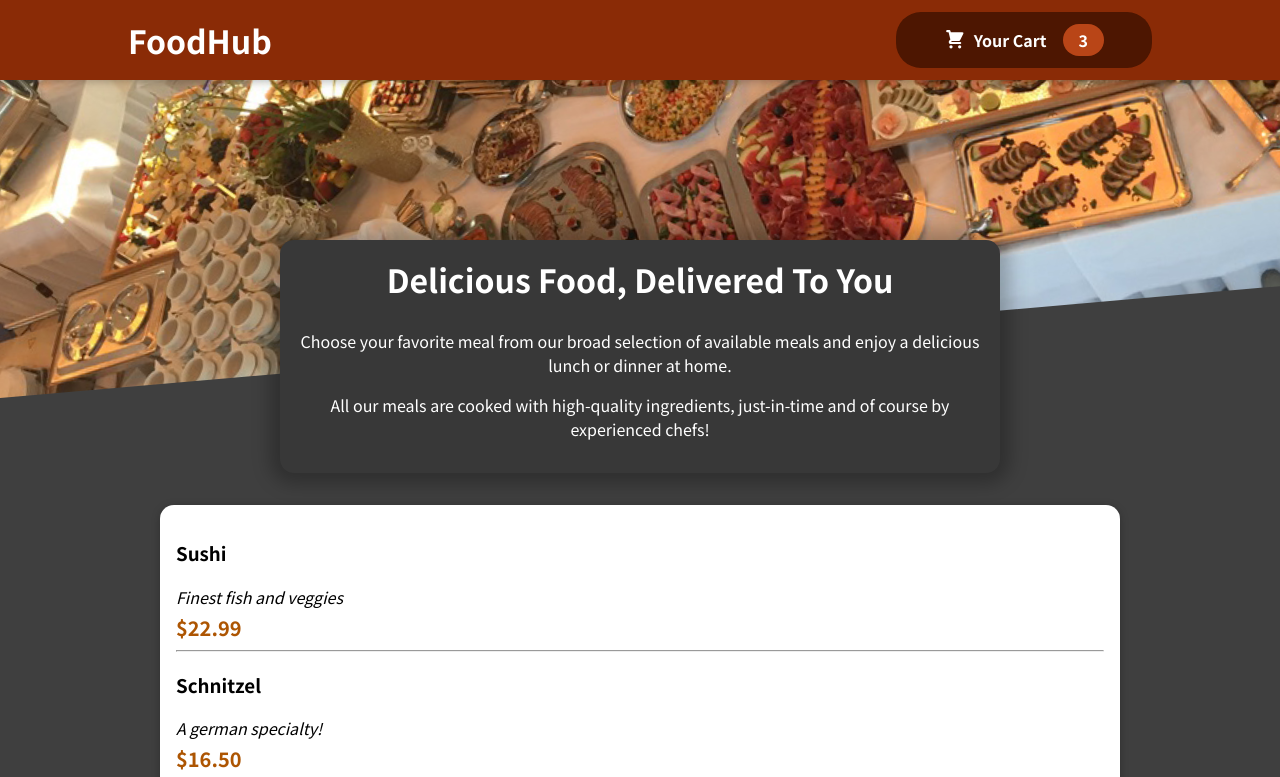
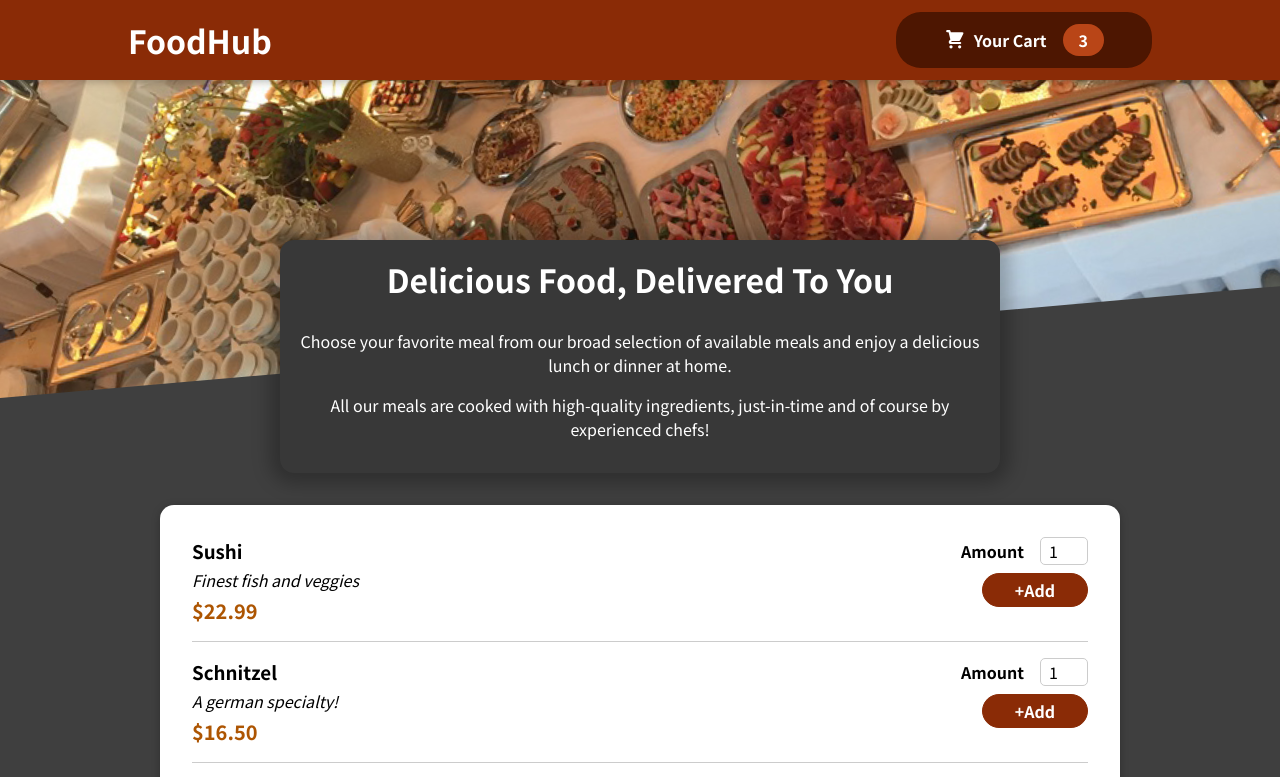
Before and after one commit to ut88/Resturant-App, a React (Create React App) app: page / in a window 1280 px wide. Shown: the top 777 px of the page. Built offline with nearby package versions, Linux system fonts and the light colour scheme.

Commit message:
Add Amount button and input of form

```diff
--- a/src/components/Meals/MealItem/MealItem.js
+++ b/src/components/Meals/MealItem/MealItem.js
@@ -1,18 +1,18 @@
 import classes from "./MealItem.module.css"
+import MealItemForm from "./MealItemForm";
 
 const MealItem=props=>{
     const price =`$${props.price.toFixed(2)}`;
 
     return(
-        <li>
+        <li className={classes.meal}>
             <div>
             <h3>{props.name}</h3>
             <div className={classes.description}>{props.description}</div>
             <div className={classes.price}>{price}</div>
-            <hr/>
             </div>
-           <div>
-
+            <div>
+             <MealItemForm/>
            </div>
         </li>
     )
--- a/src/components/Meals/MealItem/MealItemForm.js
+++ b/src/components/Meals/MealItem/MealItemForm.js
@@ -0,0 +1,21 @@
+import classes from "./MealItemForm.module.css"
+import Input from "../../UI/Input";
+
+const MealItemForm=(props)=>{
+
+    return(
+        <form className={classes.form}>
+            <Input label="Amount" input={{
+            id:'amount',
+            type:'number',
+            min:'1',
+            max:'5',
+            step:'1',
+            defaultValue:'1'
+            }}/>
+            <button className="classes.form button">+Add</button>
+        </form>
+    )
+}
+
+export default MealItemForm;
--- /dev/null
+++ b/src/components/Meals/MealItem/MealItemForm.module.css
@@ -0,0 +1,20 @@
+.form {
+    text-align: right;
+  }
+
+  .form button {
+    font: inherit;
+    cursor: pointer;
+    background-color: #8a2b06;
+    border: 1px solid #8a2b06;
+    color: white;
+    padding: 0.25rem 2rem;
+    border-radius: 20px;
+    font-weight: bold;
+  }
+
+  .form button:hover,
+  .form button:active {
+    background-color: #641e03;
+    border-color: #641e03;
+  }
--- /dev/null
+++ b/src/components/UI/Input.js
@@ -0,0 +1,14 @@
+import classes from "./input.module.css";
+
+const Input=(props) =>{
+
+    return(
+        <div className={classes.input}>
+            <label htmlFor={props.input.id}>{props.label}</label>
+            <input  {...props.input}/>
+        </div>
+    )
+
+}
+
+export default Input;
--- /dev/null
+++ b/src/components/UI/input.module.css
@@ -0,0 +1,18 @@
+.input {
+  display: flex;
+  align-items: center;
+  margin-bottom: 0.5rem;
+}
+
+.input label {
+  font-weight: bold;
+  margin-right: 1rem;
+}
+
+.input input {
+  width: 3rem;
+  border-radius: 5px;
+  border: 1px solid #ccc;
+  font: inherit;
+  padding-left: 0.5rem;
+}
```
